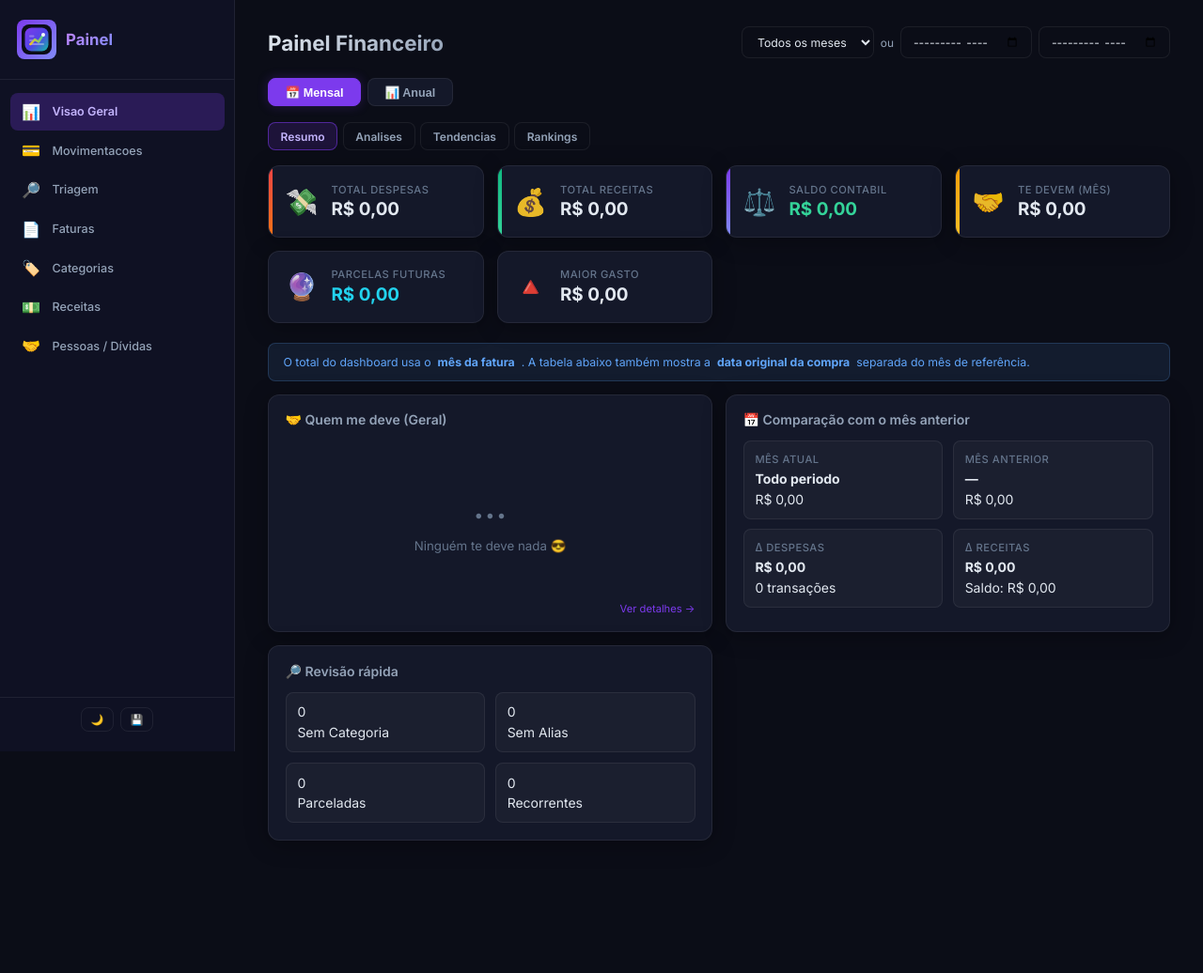
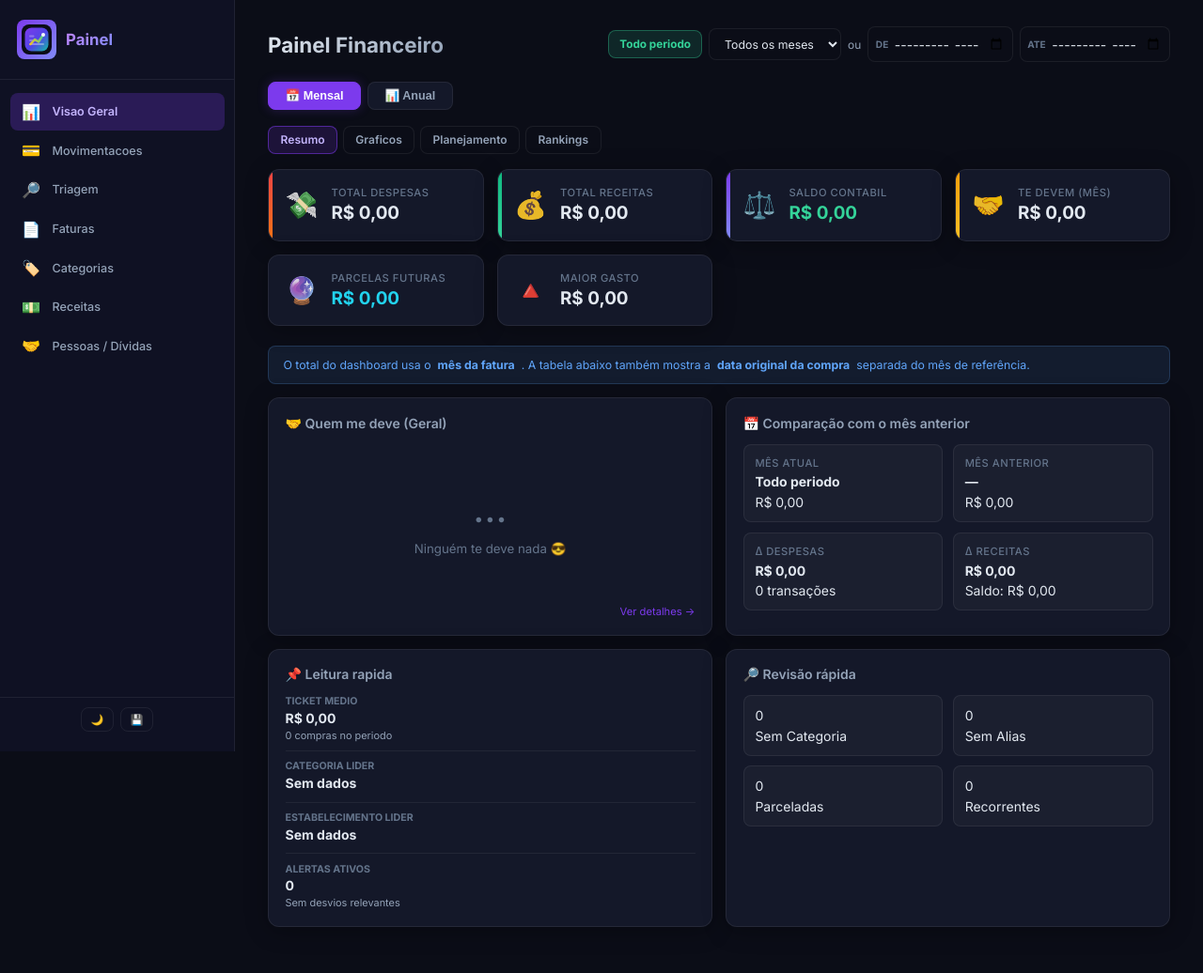
Before and after one commit to rodrigoalves022/Financas, a Flask app: page / in a window 1280 px wide. Shown: the whole page at 94% size. Before the commit the page ends 895 px from the top, so only its background shows below. Run offline with Flask 3, Linux system fonts and the light colour scheme; data comes from the database, SQL or seed files in the repository; data that the repository does not hold is empty; some libraries are stand-ins or nearby versions.

Commit message:
Improve dashboard analysis and period controls

```diff
--- a/static/css/style.css
+++ b/static/css/style.css
@@ -419,6 +419,7 @@ body {
 }
 
 .alert-warning { background: var(--warning-bg); color: var(--warning); border: 1px solid rgba(251,191,36,0.2); }
+.alert-danger { background: var(--danger-bg); color: var(--danger); border: 1px solid rgba(248,113,113,0.24); }
 .alert-success { background: var(--success-bg); color: var(--success); border: 1px solid rgba(52,211,153,0.2); }
 .alert-info { background: rgba(96,165,250,0.1); color: var(--info); border: 1px solid rgba(96,165,250,0.2); }
 
@@ -887,6 +888,69 @@ textarea.form-input {
     padding-bottom: 0.15rem;
 }
 
+.period-toolbar {
+    display: flex;
+    gap: 0.5rem;
+    align-items: center;
+    flex-wrap: wrap;
+    justify-content: flex-end;
+}
+
+.period-btn {
+    background: var(--bg);
+    border: 1px solid var(--border);
+    border-radius: var(--radius-sm);
+    color: var(--text-dim);
+    cursor: pointer;
+    font: inherit;
+    font-size: 0.84rem;
+    font-weight: 700;
+    padding: 0.52rem 0.8rem;
+    transition: var(--transition);
+}
+
+.period-btn.active,
+.period-btn:hover {
+    background: rgba(52, 211, 153, 0.13);
+    border-color: rgba(52, 211, 153, 0.35);
+    color: var(--success);
+}
+
+.month-field {
+    display: inline-flex;
+    align-items: center;
+    gap: 0.4rem;
+    min-height: 38px;
+    padding: 0.25rem 0.55rem;
+    border: 1px solid var(--border);
+    border-radius: var(--radius-sm);
+    background: var(--bg);
+    color: var(--text-muted);
+    cursor: pointer;
+}
+
+.month-field:hover,
+.month-field:focus-within {
+    border-color: var(--primary);
+    box-shadow: 0 0 0 3px var(--primary-glow);
+}
+
+.month-field span {
+    font-size: 0.72rem;
+    font-weight: 700;
+    text-transform: uppercase;
+}
+
+.month-field input {
+    border: 0;
+    outline: 0;
+    background: transparent;
+    color: var(--text);
+    font: inherit;
+    cursor: pointer;
+    width: 118px;
+}
+
 .section-tab {
     border: 1px solid var(--border);
     background: var(--bg);
@@ -912,17 +976,98 @@ textarea.form-input {
     color: #c4b5fd;
 }
 
-.dash-section {
+.dash-section,
+.annual-section {
     display: none;
 }
 
-.dash-section.active {
+.dash-section.active,
+.annual-section.active {
     display: block;
 }
 
 .dash-section .charts-row:first-child,
-.dash-section .dashboard-grid:first-child {
+.dash-section .dashboard-grid:first-child,
+.annual-section .charts-row:first-child,
+.annual-section .dashboard-grid:first-child {
     margin-top: 0;
+}
+
+.alert-spend {
+    display: block;
+}
+
+.alert-title {
+    font-weight: 800;
+    margin-bottom: 0.75rem;
+}
+
+.alert-grid {
+    display: grid;
+    grid-template-columns: repeat(auto-fit, minmax(210px, 1fr));
+    gap: 0.75rem;
+}
+
+.alert-tile {
+    background: rgba(255,255,255,0.035);
+    border: 1px solid rgba(251,191,36,0.22);
+    border-radius: var(--radius-sm);
+    padding: 0.75rem;
+}
+
+.alert-tile.critico {
+    border-color: rgba(248,113,113,0.35);
+}
+
+.alert-tile-name {
+    color: var(--text);
+    font-weight: 700;
+    margin-bottom: 0.35rem;
+}
+
+.alert-tile-value {
+    color: var(--warning);
+    font-size: 1.15rem;
+    font-weight: 800;
+}
+
+.alert-tile-meta {
+    color: var(--text-dim);
+    font-size: 0.78rem;
+    margin-top: 0.25rem;
+}
+
+.insight-row {
+    border-bottom: 1px solid rgba(255,255,255,0.06);
+    display: grid;
+    gap: 0.2rem;
+    padding: 0.65rem 0;
+}
+
+.insight-row:first-child {
+    padding-top: 0;
+}
+
+.insight-row:last-child {
+    border-bottom: 0;
+    padding-bottom: 0;
+}
+
+.insight-row span {
+    color: var(--text-muted);
+    font-size: 0.76rem;
+    font-weight: 700;
+    text-transform: uppercase;
+}
+
+.insight-row strong {
+    color: var(--text);
+    font-size: 1rem;
+}
+
+.insight-row small {
+    color: var(--text-dim);
+    font-size: 0.78rem;
 }
 .toggle-btn {
     padding: 0.45rem 1.25rem;
--- a/static/js/app.js
+++ b/static/js/app.js
@@ -369,15 +369,79 @@ function renderTopTables(topGastos, topEstab) {
         `),
     );
     document.getElementById('top-estabelecimentos').innerHTML = renderSimpleTable(
-        ['Estabelecimento', 'Qtd', 'Total'],
-        topEstab.map(r => `
+        ['#', 'Estabelecimento', 'Total', 'Qtd', 'Variantes'],
+        topEstab.map((r, i) => `
             <tr>
-                <td>${escapeHtml(r.nome_exibido)}</td>
+                <td>${i + 1}</td>
+                <td><strong>${escapeHtml(r.nome)}</strong></td>
+                <td class="valor-cell">${BRL(r.total)}</td>
                 <td>${r.quantidade}</td>
-                <td class="valor-cell">${BRL(r.total)}</td>
+                <td class="muted-line">${escapeHtml((r.variantes || []).join(' / '))}${r.variantes_count > 4 ? ` +${r.variantes_count - 4}` : ''}</td>
             </tr>
         `),
     );
+}
+
+function renderCategoryRanking(rows) {
+    const target = document.getElementById('top-categorias-mes');
+    if (!target) return;
+    const total = rows.reduce((sum, row) => sum + Number(row.total || 0), 0);
+    target.innerHTML = renderSimpleTable(
+        ['#', 'Categoria', 'Total', '%'],
+        rows.map((r, i) => `
+            <tr>
+                <td>${i + 1}</td>
+                <td>${escapeHtml(r.emoji)} ${escapeHtml(r.nome)}</td>
+                <td class="valor-cell">${BRL(r.total)}</td>
+                <td>${total ? Math.round((r.total / total) * 100) : 0}%</td>
+            </tr>
+        `),
+    );
+}
+
+function renderDashboardInsights(data, alertas) {
+    const target = document.getElementById('dash-insights');
+    if (!target) return;
+    const txCount = data.comparativo_mes?.atual?.quantidade || 0;
+    const ticket = txCount ? data.total_despesas / txCount : 0;
+    const topCat = data.por_categoria?.[0];
+    const topMerchant = data.top_estabelecimentos?.[0];
+    const items = [
+        { label: 'Ticket medio', value: BRL(ticket), meta: `${txCount} compras no periodo` },
+        { label: 'Categoria lider', value: topCat ? `${escapeHtml(topCat.emoji)} ${escapeHtml(topCat.nome)}` : 'Sem dados', meta: topCat ? BRL(topCat.total) : '' },
+        { label: 'Estabelecimento lider', value: topMerchant ? escapeHtml(topMerchant.nome) : 'Sem dados', meta: topMerchant ? `${BRL(topMerchant.total)} em ${topMerchant.quantidade} compras` : '' },
+        { label: 'Alertas ativos', value: String(alertas?.length || 0), meta: alertas?.length ? 'Gastos acima do historico' : 'Sem desvios relevantes' },
+    ];
+    target.innerHTML = items.map(item => `
+        <div class="insight-row">
+            <span>${item.label}</span>
+            <strong>${item.value}</strong>
+            <small>${item.meta}</small>
+        </div>
+    `).join('');
+}
+
+function renderAlertasGastos(alertas) {
+    const alertGastos = document.getElementById('alert-gastos');
+    const alertGastosMsg = document.getElementById('alert-gastos-msg');
+    if (!alertas || !alertas.length) {
+        alertGastos.style.display = 'none';
+        return;
+    }
+    alertGastos.style.display = 'block';
+    alertGastos.className = `alert alert-spend ${alertas[0].nivel === 'critico' ? 'alert-danger' : 'alert-warning'}`;
+    alertGastosMsg.innerHTML = `
+        <div class="alert-title">Alertas de gasto</div>
+        <div class="alert-grid">
+            ${alertas.slice(0, 4).map(a => `
+                <div class="alert-tile ${a.nivel}">
+                    <div class="alert-tile-name">${escapeHtml(a.emoji)} ${escapeHtml(a.categoria)}</div>
+                    <div class="alert-tile-value">${BRL(a.total_atual)}</div>
+                    <div class="alert-tile-meta">+${a.delta_pct}% vs media ${BRL(a.media_historica)}</div>
+                </div>
+            `).join('')}
+        </div>
+    `;
 }
 
 function renderDashOrcamentos(orcamentos) {
@@ -423,6 +487,34 @@ function getDashboardParams() {
     return params;
 }
 
+function syncDashboardPeriodButtons() {
+    const params = getDashboardParams();
+    document.getElementById('dash-period-all')?.classList.toggle('active', params.toString() === '');
+}
+
+function setDashboardAll() {
+    document.getElementById('dash-mes').value = '';
+    document.getElementById('dash-mes-inicio').value = '';
+    document.getElementById('dash-mes-fim').value = '';
+    syncDashboardPeriodButtons();
+    loadDashboard();
+}
+
+function setDashboardMonth() {
+    document.getElementById('dash-mes-inicio').value = '';
+    document.getElementById('dash-mes-fim').value = '';
+    syncDashboardPeriodButtons();
+    loadDashboard();
+}
+
+function setDashboardRange() {
+    const ini = document.getElementById('dash-mes-inicio').value;
+    const fim = document.getElementById('dash-mes-fim').value;
+    if (ini && fim) document.getElementById('dash-mes').value = '';
+    syncDashboardPeriodButtons();
+    loadDashboard();
+}
+
 async function loadDashboard() {
     try {
         const mes = document.getElementById('dash-mes').value;
@@ -431,11 +523,12 @@ async function loadDashboard() {
         const mesInicio = dashParams.get('mes_inicio');
         const mesFim = dashParams.get('mes_fim');
         const rangeActive = Boolean(mesInicio && mesFim);
+        const monthOnly = !rangeActive && Boolean(mes);
         const [data, orcStatus, semanal, alertas, devedores] = await Promise.all([
             api(`/api/dashboard-data${dashQuery ? `?${dashQuery}` : ''}`),
-            api(`/api/orcamentos/status${!rangeActive && mes ? `?mes=${mes}` : ''}`).catch(() => []),
-            api(`/api/analytics/semanal${!rangeActive && mes ? `?mes=${mes}` : ''}`).catch(() => []),
-            api(`/api/analytics/alertas${!rangeActive && mes ? `?mes=${mes}` : ''}`).catch(() => []),
+            api(`/api/orcamentos/status${monthOnly ? `?mes=${mes}` : ''}`).catch(() => []),
+            monthOnly ? api(`/api/analytics/semanal?mes=${mes}`).catch(() => []) : Promise.resolve([]),
+            monthOnly ? api(`/api/analytics/alertas?mes=${mes}`).catch(() => []) : Promise.resolve([]),
             api(`/api/analytics/devedores`).catch(() => ({ devedores: [], total_a_receber: 0 })),
         ]);
 
@@ -479,6 +572,8 @@ async function loadDashboard() {
             alertGastos.style.display = 'none';
         }
 
+        renderAlertasGastos(alertas);
+
         const btnAjustar = document.getElementById('btn-ajustar-saldo');
         if (btnAjustar) {
             btnAjustar.style.display = (!rangeActive && mes && data.saldo_contabil < 0) ? 'inline-block' : 'none';
@@ -497,17 +592,13 @@ async function loadDashboard() {
                 o.value = m.value; o.textContent = m.label;
                 txMonth.appendChild(o);
             });
-            if (!mes && data.mes_selecionado) {
-                monthSelect.value = data.mes_selecionado;
-                txMonth.value = data.mes_selecionado;
-                loadDashboard();
-                return;
-            }
         }
         if (mes) monthSelect.value = mes;
+        syncDashboardPeriodButtons();
 
         renderCompare(data.comparativo_mes);
         renderReviewCounters(data.review);
+        renderDashboardInsights(data, alertas);
         renderDashOrcamentos(orcStatus);
         renderDashDevedores(devedores);
         renderCategoryChart(data.por_categoria);
@@ -516,8 +607,8 @@ async function loadDashboard() {
         renderSemanaChart(semanal);
         renderDayChart(data.gastos_por_dia);
         renderParcelChart(data.parcelas_futuras_mes);
-        renderRecurringList('lista-recorrentes', data.recorrentes);
         renderTopTables(data.top_gastos, data.top_estabelecimentos);
+        renderCategoryRanking(data.por_categoria);
         requestAnimationFrame(resizeVisibleCharts);
     } catch (error) {
         toast(error.message, 'error');
@@ -537,15 +628,23 @@ function showDashView(view) {
 
 function showDashSection(section) {
     document.querySelectorAll('.dash-section').forEach(el => el.classList.remove('active'));
-    document.querySelectorAll('.section-tab').forEach(el => el.classList.remove('active'));
+    document.querySelectorAll('[data-dash-section]').forEach(el => el.classList.remove('active'));
     document.getElementById(`dash-section-${section}`)?.classList.add('active');
     document.querySelector(`[data-dash-section="${section}"]`)?.classList.add('active');
     requestAnimationFrame(resizeVisibleCharts);
 }
 
+function showAnnualSection(section) {
+    document.querySelectorAll('.annual-section').forEach(el => el.classList.remove('active'));
+    document.querySelectorAll('[data-annual-section]').forEach(el => el.classList.remove('active'));
+    document.getElementById(`annual-section-${section}`)?.classList.add('active');
+    document.querySelector(`[data-annual-section="${section}"]`)?.classList.add('active');
+    requestAnimationFrame(resizeVisibleCharts);
+}
+
 function resizeVisibleCharts() {
     if (!window.Plotly) return;
-    document.querySelectorAll('.dash-section.active [id^="chart-"], #dash-anual:not([style*="display: none"]) [id^="chart-"]').forEach(el => {
+    document.querySelectorAll('.dash-section.active [id^="chart-"], .annual-section.active [id^="chart-"]').forEach(el => {
         if (el.offsetParent) Plotly.Plots.resize(el);
     });
 }
@@ -612,6 +711,12 @@ async function loadDashboardAnual() {
             ['Categoria', 'Qtd', 'Média', 'Total'],
             data.top_categorias.map(r => `<tr><td>${r.emoji} ${escapeHtml(r.nome)}</td><td>${r.quantidade}</td><td class="valor-cell">${BRL(r.media)}</td><td class="valor-cell">${BRL(r.total)}</td></tr>`)
         );
+        document.getElementById('anual-top-estab').innerHTML = renderSimpleTable(
+            ['#', 'Estabelecimento', 'Total', 'Qtd', 'Variantes'],
+            (data.top_estabelecimentos || []).map((r, i) => `<tr><td>${i+1}</td><td><strong>${escapeHtml(r.nome)}</strong></td><td class="valor-cell">${BRL(r.total)}</td><td>${r.quantidade}</td><td class="muted-line">${escapeHtml((r.variantes || []).join(' / '))}</td></tr>`)
+        );
+        renderRecurringList('lista-recorrentes', data.recorrentes || []);
+        requestAnimationFrame(resizeVisibleCharts);
     } catch (error) {
         toast(error.message, 'error');
     }
@@ -659,6 +764,16 @@ function getTransactionParams() {
     if (document.getElementById('tx-recorrentes').checked) params.set('recorrentes', 'true');
     if (document.getElementById('tx-ignoradas').checked) params.set('ignoradas', 'true');
     return params;
+}
+
+function initMonthFields() {
+    document.querySelectorAll('.month-field').forEach(field => {
+        const input = field.querySelector('input[type="month"]');
+        field.addEventListener('click', () => {
+            input.focus();
+            if (input.showPicker) input.showPicker();
+        });
+    });
 }
 
 let txTimer;
@@ -1381,6 +1496,7 @@ async function delDivida(id) {
 
 document.addEventListener('DOMContentLoaded', async () => {
     try {
+        initMonthFields();
         await loadCategorias();
         await loadFiltros();
         await loadDashboard();
--- a/templates/index.html
+++ b/templates/index.html
@@ -39,14 +39,15 @@
     <section id="tab-dashboard" class="tab-content active">
         <div class="section-header">
             <h2>Painel Financeiro</h2>
-            <div style="display:flex;gap:0.5rem;align-items:center">
+            <div class="period-toolbar">
                 <button id="btn-ajustar-saldo" class="btn btn-ghost btn-sm" style="display:none" onclick="ajustarSaldo()" title="Gerar receita fake para zerar o salto negativo deste mês">✅ Ajustar Saldo</button>
-                <select id="dash-mes" class="filter-select" onchange="loadDashboard()">
+                <button class="period-btn active" id="dash-period-all" onclick="setDashboardAll()">Todo periodo</button>
+                <select id="dash-mes" class="filter-select" onchange="setDashboardMonth()">
                     <option value="">Todos os meses</option>
                 </select>
                 <span style="color:var(--text-dim);font-size:0.85rem">ou</span>
-                <input type="month" id="dash-mes-inicio" class="form-input short-input" onchange="loadDashboard()" title="Mês inicial">
-                <input type="month" id="dash-mes-fim" class="form-input short-input" onchange="loadDashboard()" title="Mês final">
+                <label class="month-field"><span>De</span><input type="month" id="dash-mes-inicio" onchange="setDashboardRange()" title="Mês inicial"></label>
+                <label class="month-field"><span>Ate</span><input type="month" id="dash-mes-fim" onchange="setDashboardRange()" title="Mês final"></label>
             </div>
         </div>
         <div class="dash-toggle">
@@ -56,8 +57,8 @@
         <div id="dash-mensal">
         <div class="dash-section-tabs">
             <button class="section-tab active" data-dash-section="resumo" onclick="showDashSection('resumo')">Resumo</button>
-            <button class="section-tab" data-dash-section="analises" onclick="showDashSection('analises')">Analises</button>
-            <button class="section-tab" data-dash-section="tendencias" onclick="showDashSection('tendencias')">Tendencias</button>
+            <button class="section-tab" data-dash-section="analises" onclick="showDashSection('analises')">Graficos</button>
+            <button class="section-tab" data-dash-section="planejamento" onclick="showDashSection('planejamento')">Planejamento</button>
             <button class="section-tab" data-dash-section="rankings" onclick="showDashSection('rankings')">Rankings</button>
         </div>
         <div class="dash-section active" id="dash-section-resumo">
@@ -88,6 +89,10 @@
                 <div id="comparativo-mes" class="compare-grid"></div>
             </div>
             <div class="card insight-card">
+                <h3>📌 Leitura rapida</h3>
+                <div id="dash-insights"></div>
+            </div>
+            <div class="card insight-card">
                 <h3>🔎 Revisão rápida</h3>
                 <div id="review-counters" class="mini-stat-grid"></div>
             </div>
@@ -115,21 +120,18 @@
         </div>
         </div>
 
-        <div class="dash-section" id="dash-section-tendencias">
+        <div class="dash-section" id="dash-section-planejamento">
         <div class="charts-row">
             <div class="card chart-card"><h3>📆 Padrao diario</h3><div id="chart-dia" style="height:320px"></div></div>
             <div class="card chart-card"><h3>🔮 Parcelas futuras</h3><div id="chart-parcelas" style="height:320px"></div></div>
-            <div class="card chart-card">
-                <h3>🔄 Gastos recorrentes</h3>
-                <div id="lista-recorrentes"></div>
-            </div>
         </div>
         </div>
 
         <div class="dash-section" id="dash-section-rankings">
         <div class="dashboard-grid">
             <div class="card"><h3>🏆 Maiores gastos</h3><div id="top-gastos"></div></div>
-            <div class="card"><h3>🏪 Top estabelecimentos</h3><div id="top-estabelecimentos"></div></div>
+            <div class="card"><h3>🏪 Estabelecimentos agrupados</h3><div id="top-estabelecimentos"></div></div>
+            <div class="card"><h3>📂 Categorias do periodo</h3><div id="top-categorias-mes"></div></div>
         </div>
         </div>
         </div> <!-- /dash-mensal -->
@@ -140,6 +142,13 @@
                 <h2>Visão Anual</h2>
                 <select id="dash-ano" class="filter-select" onchange="loadDashboardAnual()"></select>
             </div>
+            <div class="dash-section-tabs">
+                <button class="section-tab active" data-annual-section="resumo" onclick="showAnnualSection('resumo')">Resumo</button>
+                <button class="section-tab" data-annual-section="evolucao" onclick="showAnnualSection('evolucao')">Evolucao</button>
+                <button class="section-tab" data-annual-section="rankings" onclick="showAnnualSection('rankings')">Rankings</button>
+                <button class="section-tab" data-annual-section="recorrentes" onclick="showAnnualSection('recorrentes')">Recorrentes</button>
+            </div>
+            <div class="annual-section active" id="annual-section-resumo">
             <div class="summary-cards">
                 <div class="card summary-card despesas"><div class="card-icon">💸</div><div class="card-info"><span class="card-label">Total gasto no ano</span><span class="card-value" id="va-despesas">R$ 0</span></div></div>
                 <div class="card summary-card receitas"><div class="card-icon">💰</div><div class="card-info"><span class="card-label">Receita total</span><span class="card-value" id="va-receitas">R$ 0</span></div></div>
@@ -151,13 +160,22 @@
                 <div class="card insight-card"><h3>📈 Mês mais caro</h3><div id="va-maior-mes"></div></div>
                 <div class="card insight-card"><h3>📉 Mês mais barato</h3><div id="va-menor-mes"></div></div>
             </div>
+            </div>
+            <div class="annual-section" id="annual-section-evolucao">
             <div class="charts-row">
                 <div class="card chart-card"><h3>📈 Despesas vs Receitas por Mês</h3><div id="chart-anual-evo" style="height:350px"></div></div>
                 <div class="card chart-card"><h3>🥧 Categorias no Ano</h3><div id="chart-anual-cat" style="height:350px"></div></div>
             </div>
+            </div>
+            <div class="annual-section" id="annual-section-rankings">
             <div class="dashboard-grid">
                 <div class="card"><h3>🏆 Top 10 gastos do ano</h3><div id="anual-top-gastos"></div></div>
                 <div class="card"><h3>📂 Ranking de categorias</h3><div id="anual-top-cats"></div></div>
+                <div class="card"><h3>🏪 Estabelecimentos do ano</h3><div id="anual-top-estab"></div></div>
+            </div>
+            </div>
+            <div class="annual-section" id="annual-section-recorrentes">
+                <div class="card"><h3>🔄 Gastos recorrentes do ano</h3><div id="lista-recorrentes"></div></div>
             </div>
         </div> <!-- /dash-anual -->
     </section>
@@ -171,8 +189,8 @@
         <div class="filter-bar">
             <select id="tx-mes" class="filter-select" onchange="loadTransacoes()"><option value="">Todos os meses</option></select>
             <span style="color:var(--text-dim);font-size:0.85rem">ou intervalo:</span>
-            <input type="month" id="tx-mes-inicio" class="form-input short-input" onchange="loadTransacoes()" title="Mês inicial">
-            <input type="month" id="tx-mes-fim" class="form-input short-input" onchange="loadTransacoes()" title="Mês final">
+            <label class="month-field"><span>De</span><input type="month" id="tx-mes-inicio" onchange="loadTransacoes()" title="Mês inicial"></label>
+            <label class="month-field"><span>Ate</span><input type="month" id="tx-mes-fim" onchange="loadTransacoes()" title="Mês final"></label>
             <select id="tx-cat" class="filter-select" onchange="loadTransacoes()"><option value="">Todas categorias</option><option value="sem">Sem categoria</option></select>
             <select id="tx-cartao" class="filter-select" onchange="loadTransacoes()"><option value="">Todos cartões</option></select>
             <select id="tx-resp" class="filter-select" onchange="loadTransacoes()"><option value="">Todos responsáveis</option></select>
```
Also changed, not shown: database.py (+88 -3 lines).
